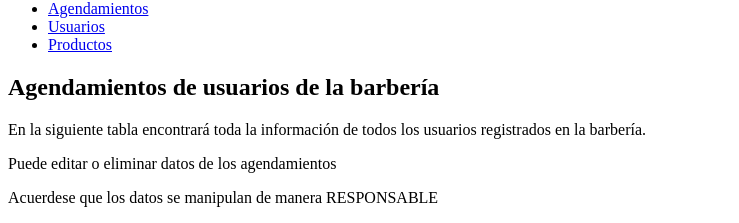
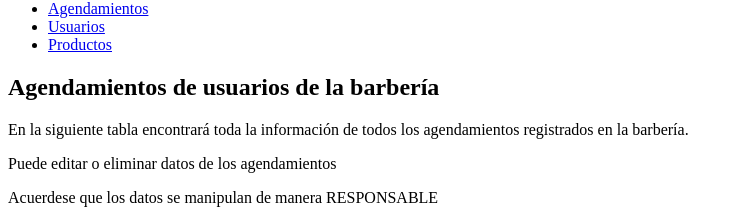
Before and after one commit to Wistonjs/OlymphoBarber, a PHP site: page /agendamiento-admin.php in a window 1280 px wide. Shown: the part 1264-1487 px from the top of the page, without its empty margins (0-739 px from the left). Run offline with PHP 8.4, Linux system fonts and the light colour scheme; data that the repository does not hold is empty.

Commit message:
agendamiento

```diff
--- a/agendamiento-admin.php
+++ b/agendamiento-admin.php
@@ -30,10 +30,9 @@
         </nav>
         <div class="text-box">
             <h1>Agendamientos de usuarios de la barbería</h1>
-            <p>En la siguiente tabla encontrará toda la información de todos los usuarios registrados en la barbería.</p>
+            <p>En la siguiente tabla encontrará toda la información de todos los agendamientos registrados en la barbería.</p>
             <p>Puede editar o eliminar datos de los agendamientos</p>
             <p>Acuerdese que los datos se manipulan de manera RESPONSABLE</p>
-            <!-----<a href="agendamiento.php" class="hero-btn">Agende ahora mismo</a>------->
             <div class="datos">
                 <table>
                     <thead>
```
